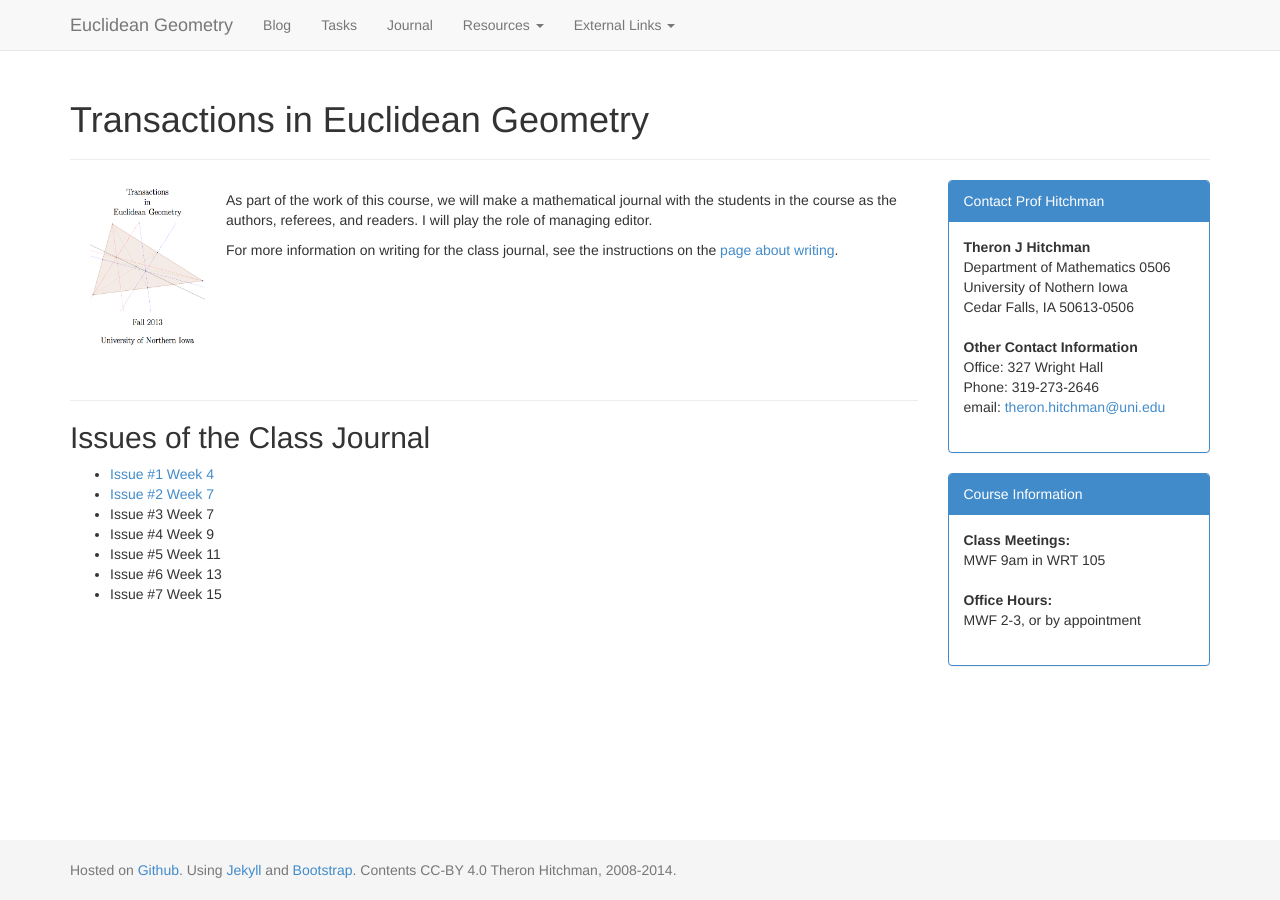
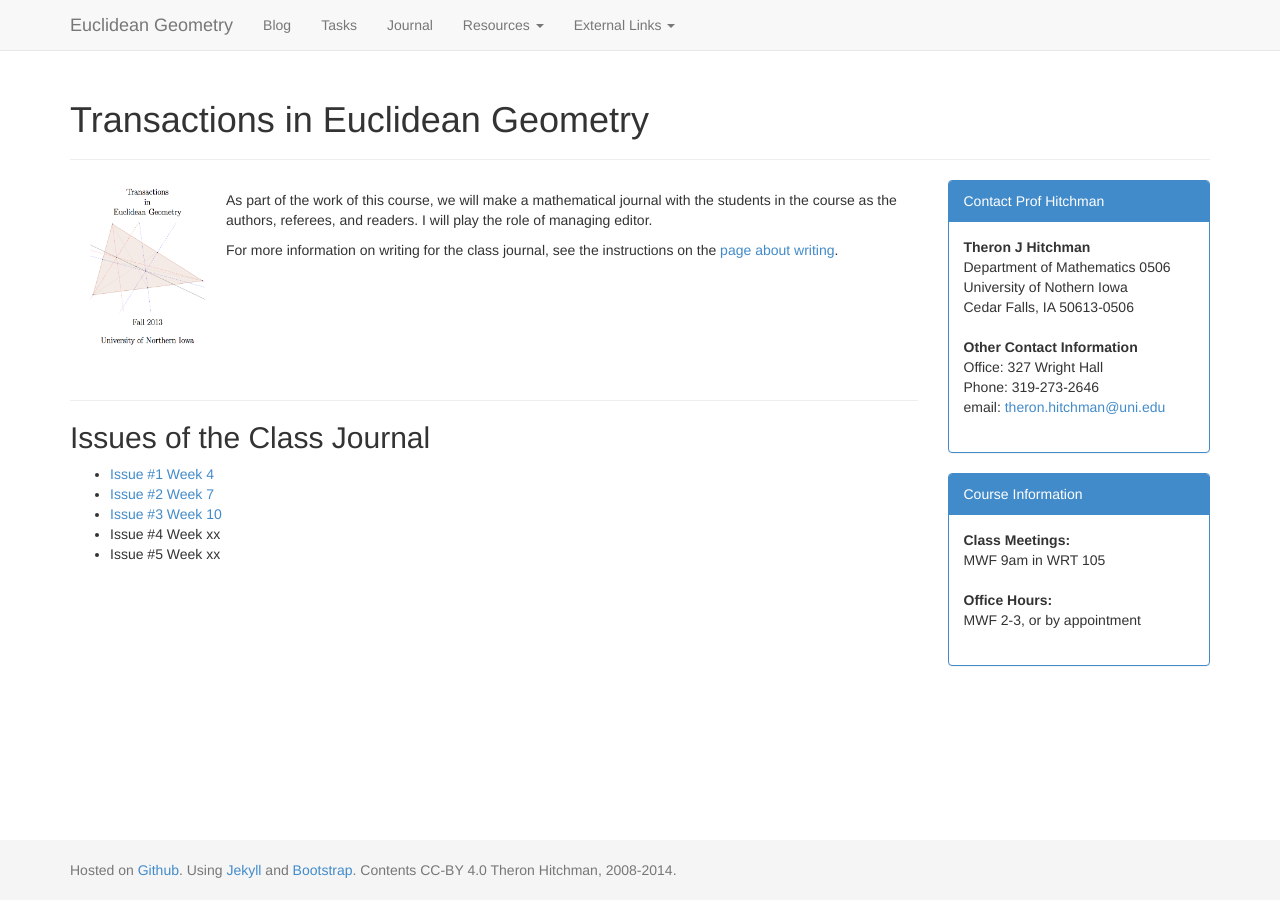
Before and after one commit to theronhitchman/euclidean-geometry, a Jekyll site: the page built from journal/index.md, in a window 1280 px wide. Built offline with Jekyll 4.4.1, drawn with Linux system fonts in a browser that asks for light colours; nearby versions of some CDN libraries.

Commit message:
update journal page with links

```diff
--- a/journal/index.md
+++ b/journal/index.md
@@ -23,8 +23,6 @@ the [page about writing][writing].
 
 - [Issue #1 Week 4]({{site.baseurl}}/journal/2014F/issue01/TEG01.pdf)
 - [Issue #2 Week 7]({{site.baseurl}}/journal/2014F/issue02/TEG02.pdf)
-- Issue #3 Week 7
-- Issue #4 Week 9
-- Issue #5 Week 11
-- Issue #6 Week 13
-- Issue #7 Week 15
+- [Issue #3 Week 10]({{site.baseurl}}/journal/2014/issue03/TEG03.pdf)
+- Issue #4 Week xx
+- Issue #5 Week xx
```
